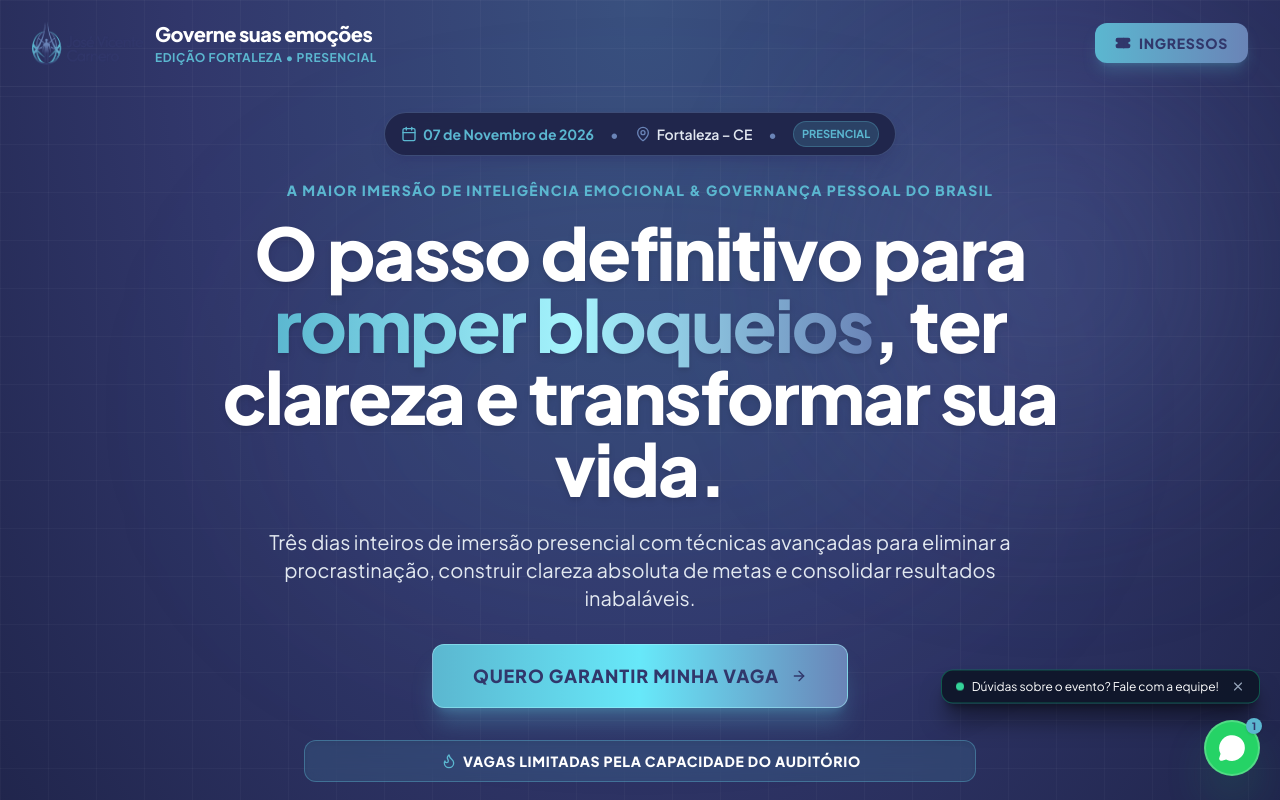
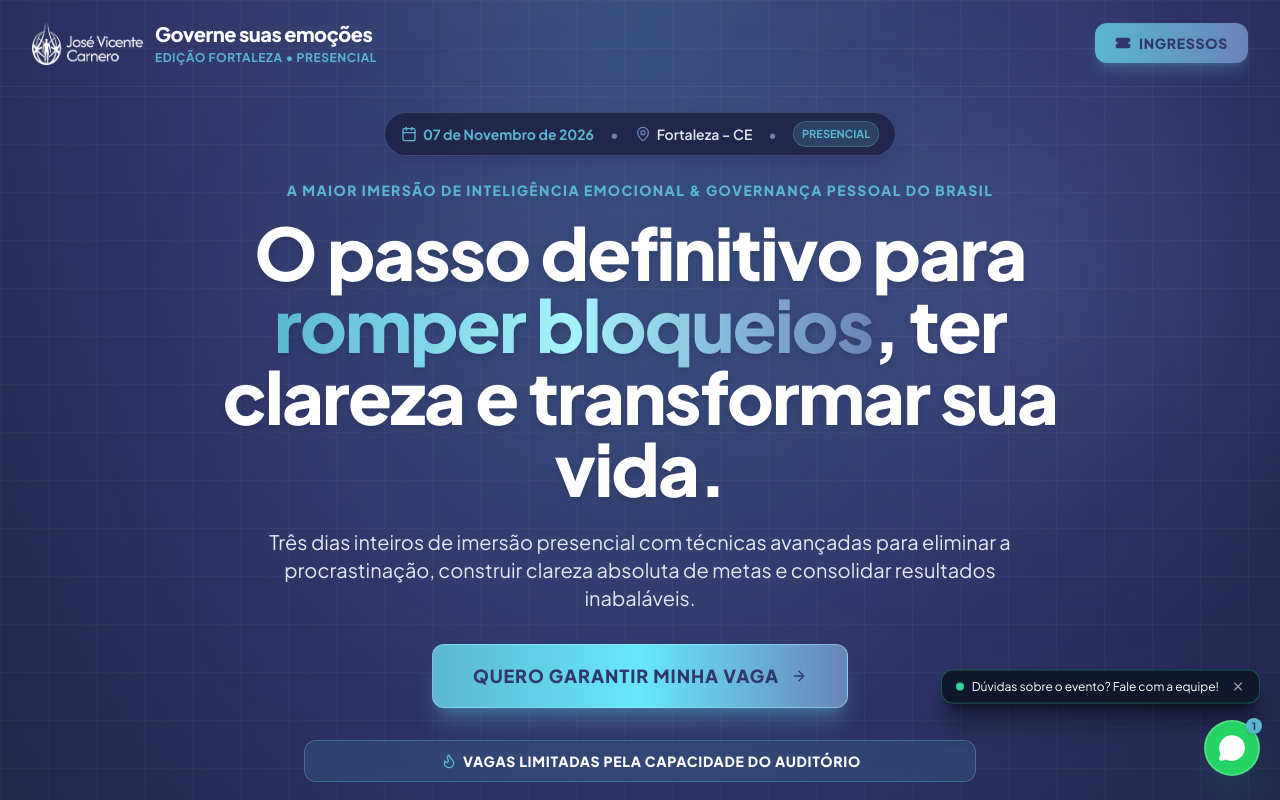
Before and after one commit to Marcelribeiro777/landing-page-vicente-governe-suas-emo-es, a React (Vite) app: page / in a window 1280 px wide. Shown: the top 800 px of the page. Built offline with nearby package versions, Linux system fonts and the light colour scheme.

Commit message:
Atualiza imagem da logo para o novo asset transparente/branco

```diff
--- a/src/content/event.ts
+++ b/src/content/event.ts
@@ -166,7 +166,7 @@ export const eventContent: EventData = {
   event: {
     brandName: 'GOVERNE SUAS EMOÇÕES',
     name: 'Governe suas emoções',
-    logoUrl: '/src/assets/image-79c3a.png',
+    logoUrl: '/src/assets/image-767f4.png',
     logoAlt: 'Logo José Vicente Carnero - Governe suas emoções',
     editionBadge: 'Edição Fortaleza • Presencial',
     subheadlineTag: 'A MAIOR IMERSÃO DE INTELIGÊNCIA EMOCIONAL & GOVERNANÇA PESSOAL DO BRASIL',
--- a/src/lib/pocketbase/schema.json
+++ b/src/lib/pocketbase/schema.json
@@ -1,5 +1,5 @@
 {
-  "generatedAt": "2026-09-11T16:40:33.845Z",
+  "generatedAt": "2026-09-11T16:43:28.608Z",
   "collections": [
     {
       "name": "users",
```
Also changed, not shown: .skip.config.json, src/assets/image-767f4.png (added).
